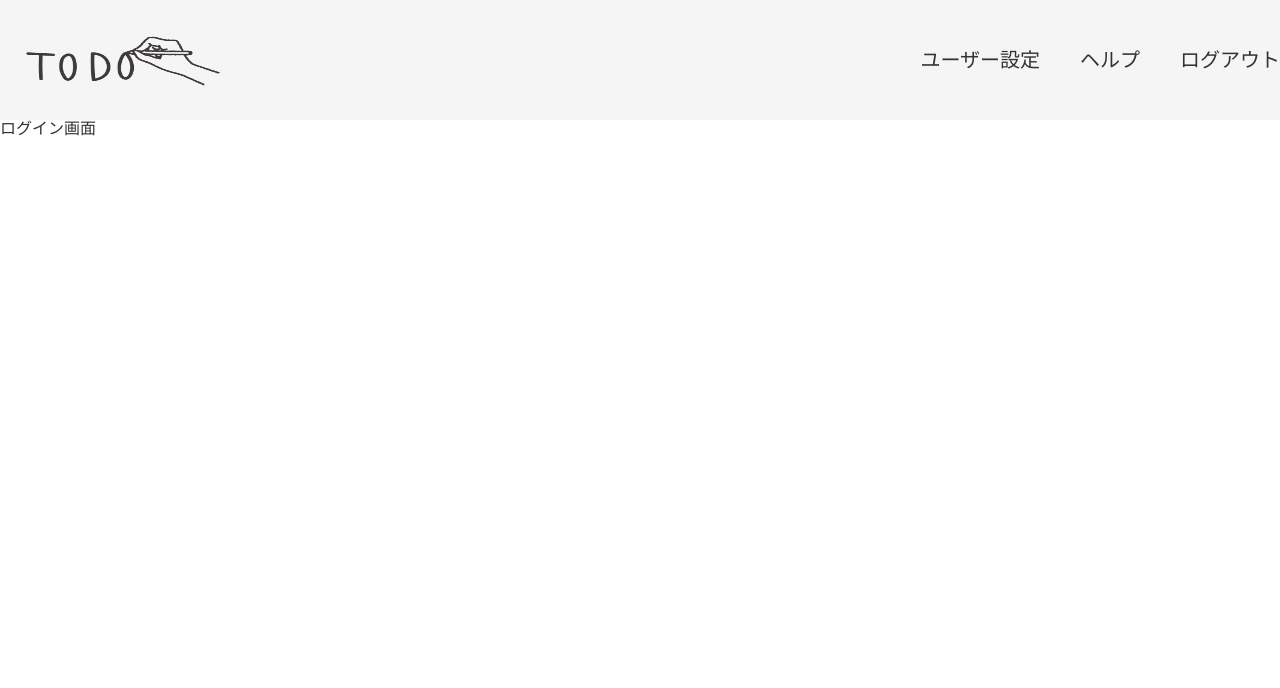
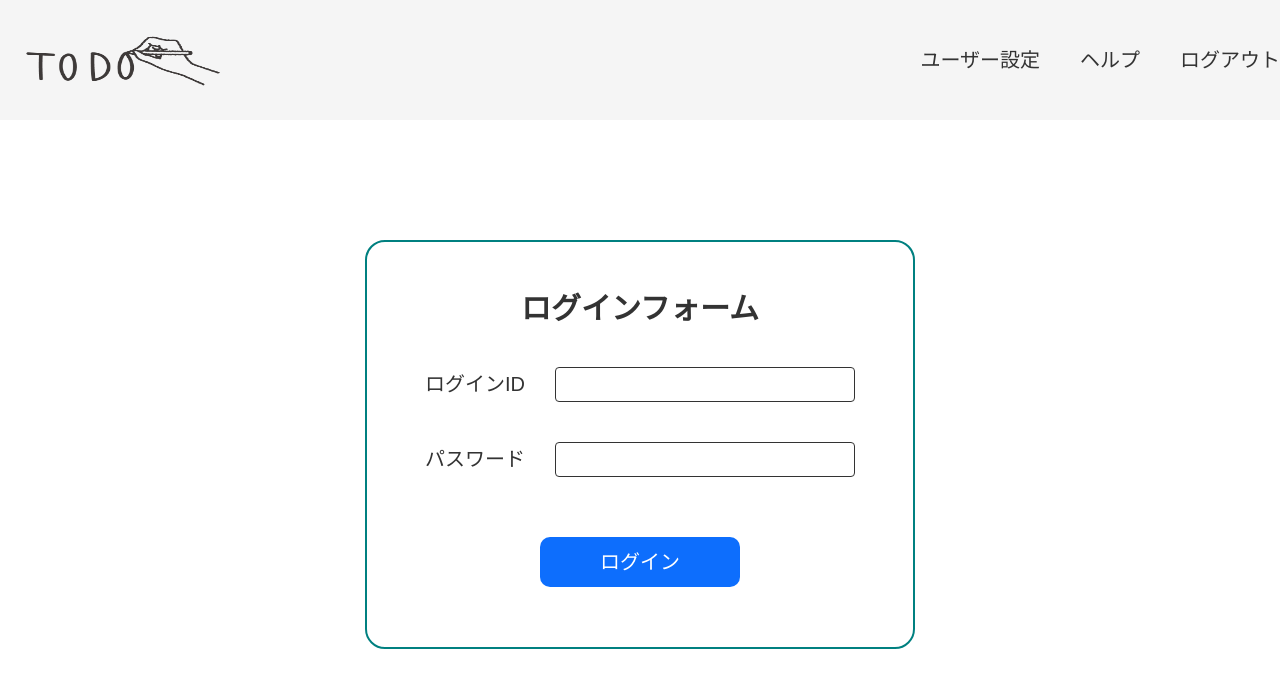
Before and after one commit to wadeen/original-react-todo, a React (Create React App) app: page / in a window 1280 px wide. Shown: the top 688 px of the page. Built offline with nearby package versions, Linux system fonts and the light colour scheme.

Commit message:
update: login page --basic

```diff
--- /dev/null
+++ b/src/components/atoms/button/PrimaryButton.tsx
@@ -0,0 +1,35 @@
+/** @jsxImportSource @emotion/react */
+import { css } from '@emotion/react'
+
+import React, { FC, memo } from 'react'
+import { Link } from 'react-router-dom'
+
+type Props = {
+  name: string
+  linkTo: string
+}
+
+export const PrimaryButton: FC<Props> = memo(({ name, linkTo }) => {
+  return (
+    <button type="button" css={button}>
+      <Link to={linkTo}>{name}</Link>
+    </button>
+  )
+})
+
+const button = css`
+  font-size: 2rem;
+  text-align: center;
+  display: block;
+  background-color: #0d6efd;
+  color: #fff;
+  margin: 60px auto 0;
+  width: 200px;
+  height: 50px;
+  line-height: 30px;
+  border-radius: 10px;
+  transition: .3s ease;
+  :hover  {
+    opacity: .8;
+  }
+`
--- /dev/null
+++ b/src/components/molecules/Login/LoginInputForm.tsx
@@ -0,0 +1,43 @@
+/** @jsxImportSource @emotion/react */
+import { css } from '@emotion/react'
+import { FC, memo } from 'react'
+
+type Props = {
+  type: string
+  title: string
+}
+
+export const LoginInputForm: FC<Props> = memo(({ type, title }) => {
+  return (
+    <div css={wrapper}>
+      <dt>{title}</dt>
+      <dd>
+        <input type={type} />
+      </dd>
+    </div>
+  )
+})
+
+const wrapper = css`
+  display: flex;
+  align-items: center;
+  justify-content: center;
+  column-gap: 30px;
+  &:not(:last-child) {
+    margin-bottom: 40px;
+  }
+  dt {
+    font-size: 2rem;
+  }
+  dd {
+    font-size: 2rem;
+    input {
+      border: 1px solid #333;
+      border-radius: 4px;
+      width: 300px;
+      height: 35px;
+      line-height: 35px;
+      padding: 6px;
+    }
+  }
+`
--- /dev/null
+++ b/src/components/organisms/Login/LoginForm.tsx
@@ -0,0 +1,31 @@
+/** @jsxImportSource @emotion/react */
+import { css } from '@emotion/react'
+import { PrimaryButton } from '../../atoms/button/PrimaryButton'
+import { LoginInputForm } from '../../molecules/Login/LoginInputForm'
+
+export const LoginForm = () => {
+  return (
+    <div css={wrapper}>
+      <h2>ログインフォーム</h2>
+      <dl>
+        <LoginInputForm type={'text'} title={'ログインID'} />
+        <LoginInputForm type={'password'} title={'パスワード'} />
+        <PrimaryButton name="ログイン" linkTo={'/todo'} />
+      </dl>
+    </div>
+  )
+}
+
+const wrapper = css`
+  width: min(100%, 550px);
+  margin: 120px auto;
+  border: 2px solid teal;
+  border-radius: 20px;
+  padding: 50px 30px 60px;
+  h2 {
+    font-size: 3rem;
+    font-weight: 700;
+    margin-bottom: 40px;
+    text-align: center;
+  }
+`
--- a/src/components/pages/Login.tsx
+++ b/src/components/pages/Login.tsx
@@ -1,12 +1,11 @@
-import React from 'react'
-import { Head } from '../organisms/Head';
-import { Header } from '../organisms/Header';
+import { Head } from '../organisms/Head'
+import { LoginForm } from '../organisms/Login/LoginForm'
 
 export const Login = () => {
   return (
     <>
-    <Head title={"ログイン"}/>
-      <h2>ログイン画面</h2>
+      <Head title={'ログイン'} />
+      <LoginForm />
     </>
   )
 }
```
Also changed, not shown: tsconfig.json (+2 -8 lines).
